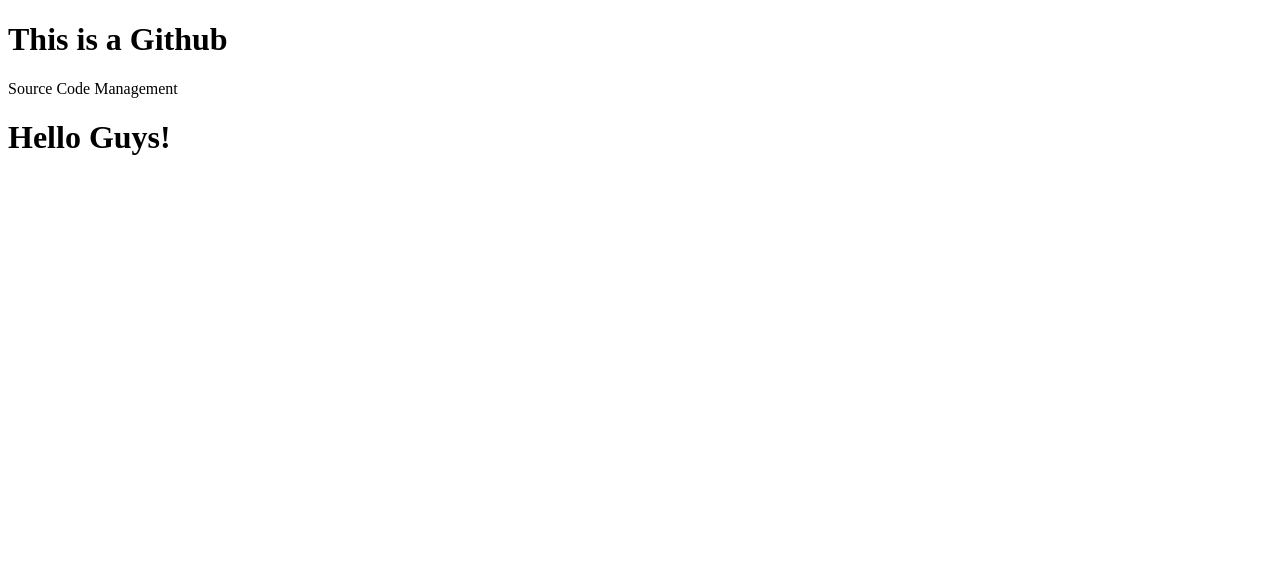
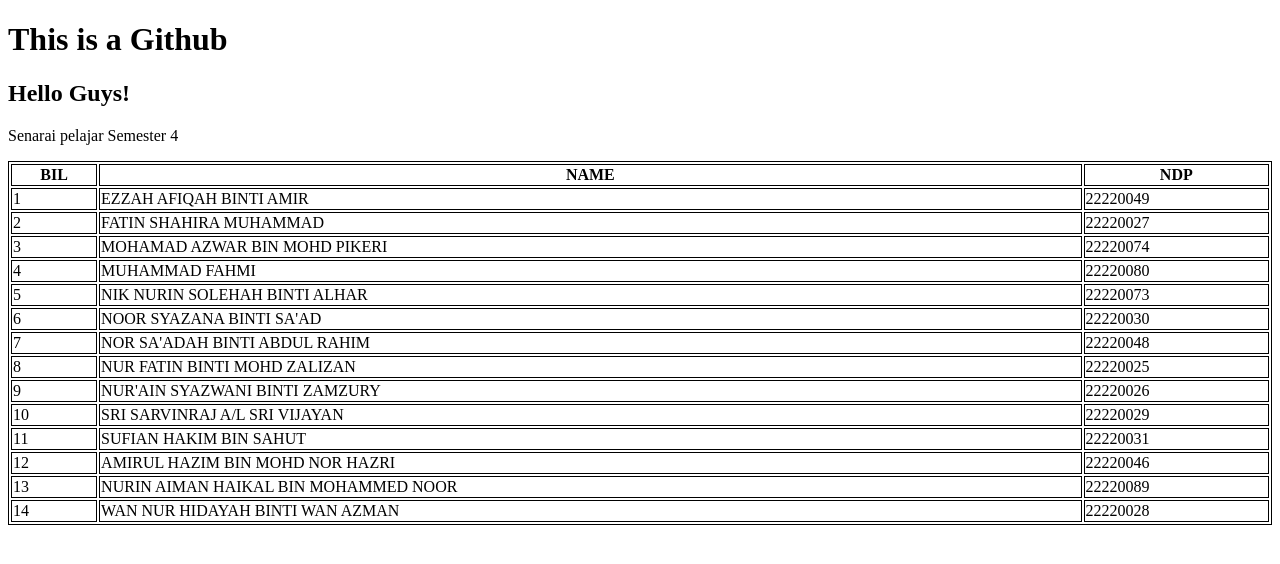
Before and after one commit to wanzhidayah2207/amalifinal, a plain HTML site: page index.html in a window 1280 px wide. Drawn offline with Linux system fonts and the light colour scheme.

Commit message:
update 1

```diff
--- a/index.html
+++ b/index.html
@@ -1,13 +1,95 @@
 <!DOCTYPE html>
 <html>
 <head>
-<title>Page Title</title>
+<style>
+table, th, td {
+  border: 1px solid black;
+}
+</style>
 </head>
 <body>
 
 <h1>This is a Github</h1>
-<p>Source Code Management</p>
-<h1>Hello Guys!</h1>
+<h2>Hello Guys!</h2>
+<p>Senarai pelajar Semester 4</p>
+
+<table style="width:100%">
+  <tr>
+    <th>BIL</th>
+    <th>NAME</th>
+    <th>NDP</th>
+  </tr>
+  <tr>
+    <td>1</td>
+    <td>EZZAH AFIQAH BINTI AMIR</td>
+    <td>22220049</td>
+  </tr>
+  <tr>
+    <td>2</td>
+    <td>FATIN SHAHIRA MUHAMMAD</td>
+    <td>22220027</td>
+  </tr>
+  <tr>
+    <td>3</td>
+    <td>MOHAMAD AZWAR BIN MOHD PIKERI</td>
+    <td>22220074</td>
+  </tr>
+  <tr>
+    <td>4</td>
+    <td>MUHAMMAD FAHMI</td>
+    <td>22220080</td>
+  </tr>
+  <tr>
+    <td>5</td>
+    <td>NIK NURIN SOLEHAH BINTI ALHAR</td>
+    <td>22220073</td>
+  </tr>
+  <tr>
+    <td>6</td>
+    <td>NOOR SYAZANA BINTI SA'AD</td>
+    <td>22220030</td>
+  </tr>
+  <tr>
+    <td>7</td>
+    <td>NOR SA'ADAH BINTI ABDUL RAHIM</td>
+    <td>22220048</td>
+  </tr>
+   <tr>
+    <td>8</td>
+    <td>NUR FATIN BINTI MOHD ZALIZAN</td>
+    <td>22220025</td>
+  </tr>
+  <tr>
+    <td>9</td>
+    <td>NUR'AIN SYAZWANI BINTI ZAMZURY</td>
+    <td>22220026</td>
+  </tr>
+  <tr>
+    <td>10</td>
+    <td>SRI SARVINRAJ A/L SRI VIJAYAN</td>
+    <td>22220029</td>
+  </tr>
+  <tr>
+    <td>11</td>
+    <td>SUFIAN HAKIM BIN SAHUT</td>
+    <td>22220031</td>
+  </tr>
+  <tr>
+    <td>12</td>
+    <td>AMIRUL HAZIM BIN MOHD NOR HAZRI</td>
+    <td>22220046</td>
+  </tr>
+  <tr>
+    <td>13</td>
+    <td>NURIN AIMAN HAIKAL BIN MOHAMMED NOOR</td>
+    <td>22220089</td>
+  </tr>
+  <tr>
+    <td>14</td>
+    <td>WAN NUR HIDAYAH BINTI WAN AZMAN</td>
+    <td>22220028</td>
+  </tr>
+</table>
 
 </body>
 </html>
```
